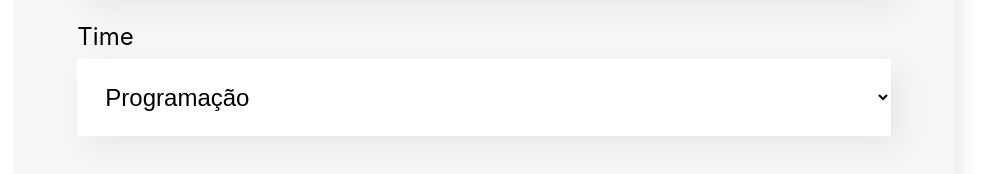
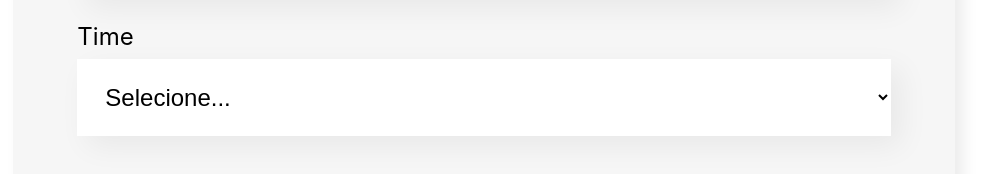
Before and after one commit to julucca/organo, a React (Create React App) app: page / in a window 1280 px wide. Shown: the part 1095-1269 px from the top of the page, without its empty margins (156-1147 px from the left). Built offline with nearby package versions, Linux system fonts and the light colour scheme.

Commit message:
create form validation and button event

```diff
--- a/src/componentes/CampoTexto/index.js
+++ b/src/componentes/CampoTexto/index.js
@@ -5,7 +5,7 @@
     return (
         <div className="campo-texto">
             <label>{props.label}</label>
-            <input placeholder={props.placeholder}/>
+            <input required={props.obrigatorio} placeholder={props.placeholder}/>
         </div>
     )
 }
--- a/src/componentes/Formulario/index.js
+++ b/src/componentes/Formulario/index.js
@@ -16,14 +16,19 @@
     'Inovação e Gestão'
   ];
 
+  const aoSalvar = (evento) => {
+    evento.preventDefault();
+    console.log("Form foi submetido");
+  }
+
   return (
     <section className='formulario'>
-      <form>
+      <form onSubmit={aoSalvar}>
         <h2>Preencha os dados para criar o card do colaborador.</h2>
-        <CampoTexto label="Nome" placeholder="Digite seu nome" />
-        <CampoTexto label="Cargo" placeholder="Digite seu cargo" />
+        <CampoTexto obrigatorio={true} label="Nome" placeholder="Digite seu nome"/>
+        <CampoTexto obrigatorio={true} label="Cargo" placeholder="Digite seu cargo" />
         <CampoTexto label="Imagem" placeholder="Informe o endereço da imagem" />
-        <ListaSuspensa label="Time" itens={times}/>
+        <ListaSuspensa obrigatorio={true} label="Time" itens={times}/>
         <Botao>
           Criar Card
         </Botao>
--- a/src/componentes/ListaSuspensa/index.js
+++ b/src/componentes/ListaSuspensa/index.js
@@ -4,7 +4,8 @@
     return (
         <div className='lista-suspensa'>
             <label>{props.label}</label>
-            <select>
+            <select required={props.obrigatorio} defaultValue="">
+                <option value="" disabled>Selecione...</option>
                 {props.itens.map( (item) => <option key={item}>{item}</option>)}
             </select>
         </div>
```
